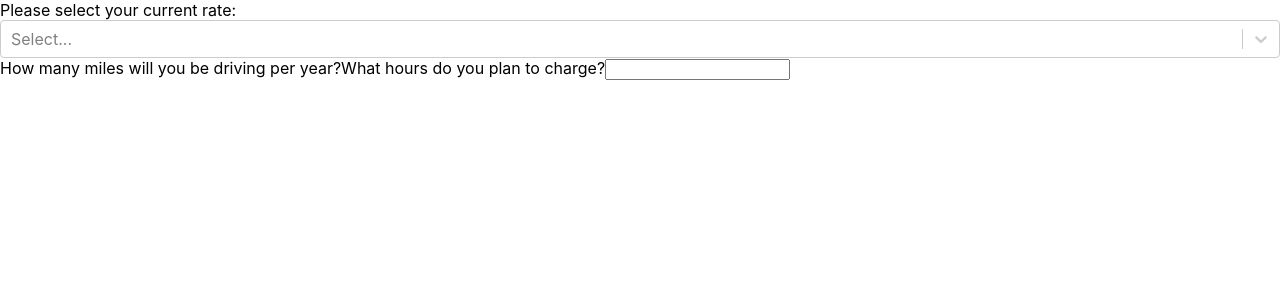
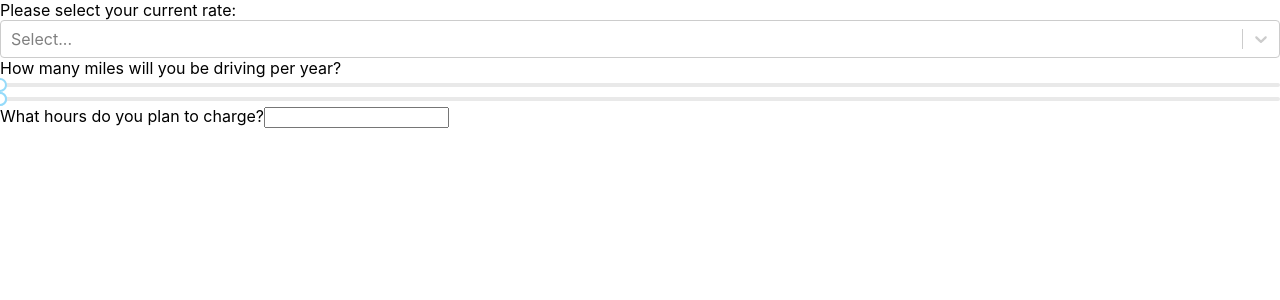
Before and after one commit to aimee-liang/zappyride-code-assessment, a React (Create React App) app: page / in a window 1280 px wide. Shown: the top 300 px of the page. Built offline with nearby package versions, Linux system fonts and the light colour scheme.

Commit message:
Corrected code

```diff
--- a/src/App.js
+++ b/src/App.js
@@ -1,4 +1,4 @@
-import {useState} from "react"
+// import {useState} from "react"
 import Form from "./Components/Form"
 
 function App() {
--- a/src/Components/Form.jsx
+++ b/src/Components/Form.jsx
@@ -1,6 +1,6 @@
 import {useState} from 'react'
 import SelectRate from "./SelectRate"
-import SelectMileRnage from "./SelectMileRange"
+import SelectMileRange from "./SelectMileRange"
 
 export default function Form(){
 
@@ -24,7 +24,7 @@ export default function Form(){
             <label>Please select your current rate:</label>
                 <SelectRate rateSetter={rateSetter} />
             <label>How many miles will you be driving per year?</label>
-
+                <SelectMileRange />
                 {/* <input type="text" value={data.miles} onChange={establishData} />  */}
             <label>What hours do you plan to charge?</label>
                 <input type="text" value={data.hoursOfTheDay} onChange={establishData}/>
--- a/src/Components/SelectMileRange.jsx
+++ b/src/Components/SelectMileRange.jsx
@@ -1,14 +1,12 @@
 import Slider, {Range} from 'rc-slider'
-
-const options = [
-    {value: 'Rate A', label: 'Rate A ($0.15/kWh'},
-    {value: 'Rate B', label: 'Rate B (TOU Rate)'}
-]
+import 'rc-slider/assets/index.css'
 
 export default function SelectMileRange(props){
 
-
     return (
-        <Select options={options} onChange={clickHandler} />
+        <>
+            <Slider />
+            <Range />
+        </>
     )
 }
```
